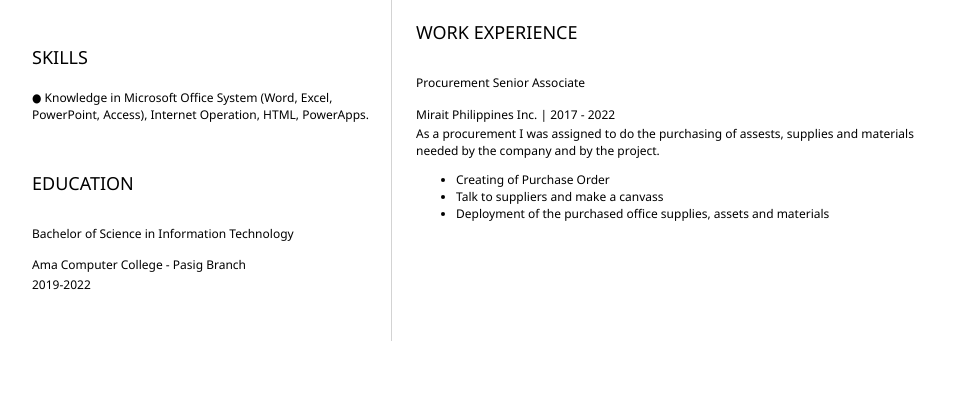
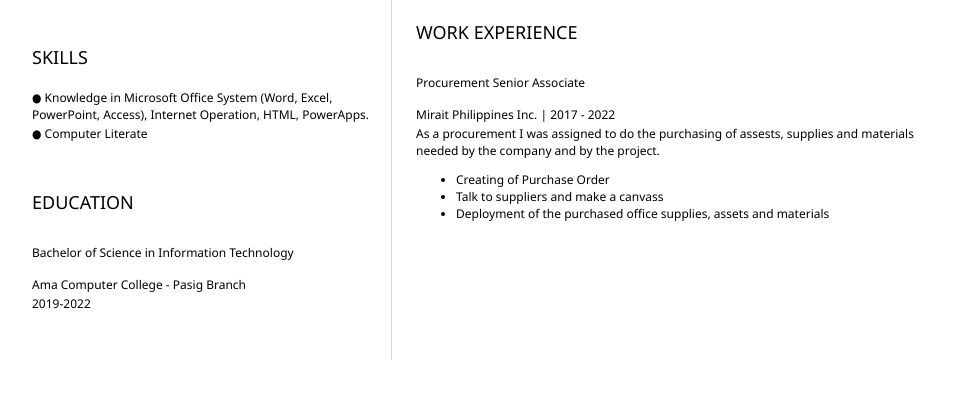
Before and after one commit to Bon032393/resume, a plain HTML site: page index.html in a window 1280 px wide. Shown: the part 332-730 px from the top of the page, without its empty margins (152-1125 px from the left). Drawn offline with Linux system fonts and the light colour scheme.

Commit message:
add resume content

```diff
--- a/index.html
+++ b/index.html
@@ -38,7 +38,9 @@
 				<section>
 					<h2>SKILLS</h2>
 					<!-- your skills -->
-                    <p>●	Knowledge in Microsoft Office System (Word, Excel, PowerPoint, Access), Internet Operation, HTML, PowerApps.</p>
+                    <p>●	Knowledge in Microsoft Office System (Word, Excel, PowerPoint, Access), Internet Operation, HTML, PowerApps. </p>
+                     <p>●	Computer Literate
+                    </p>
 				</section>
 				<section>
 					<h2>EDUCATION</h2>
```
